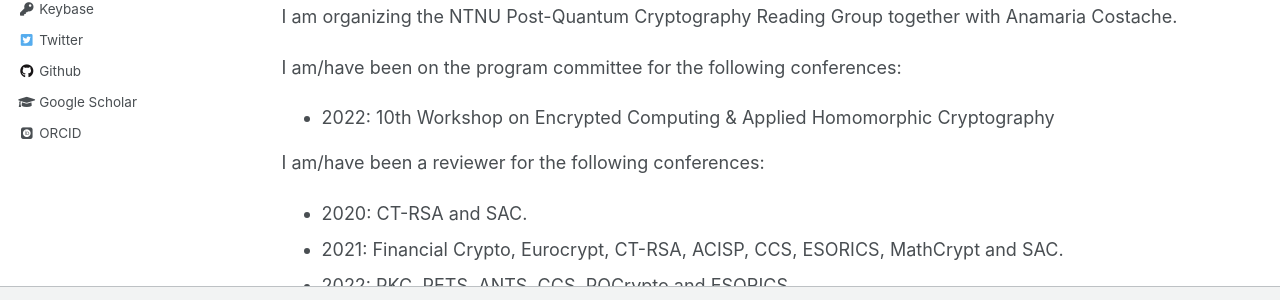
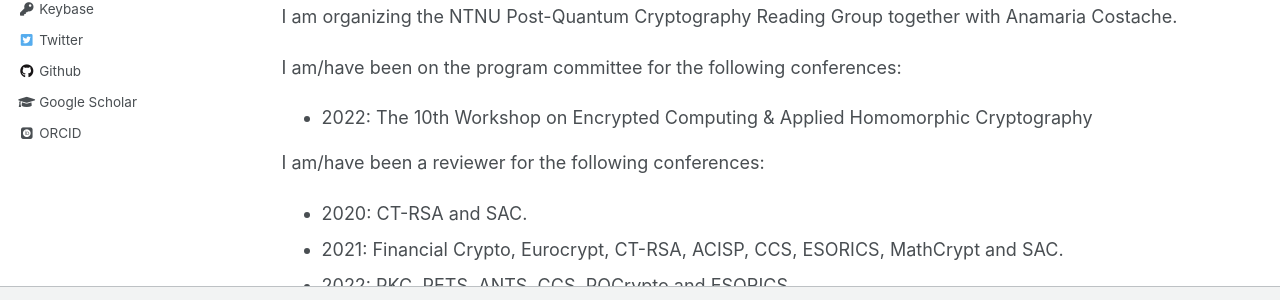
Before and after one commit to tjesi/tjesi.github.io, a Jekyll site: the page built from _pages/academic.md, in a window 1280 px wide and 900 px high, scrolled down 1131 px. Shown: the part 385-685 px from the top of the window. Built offline with Jekyll 4.4.1, drawn with Linux system fonts in a browser that asks for light colours; some web fonts are replaced.

Commit message:
Update academic.md

```diff
--- a/_pages/academic.md
+++ b/_pages/academic.md
@@ -55,7 +55,7 @@ I organized the [Norwegian Crypto Seminar 2020](https://wiki.math.ntnu.no/nks/nk
 I am organizing the NTNU Post-Quantum Cryptography Reading Group together with Anamaria Costache.
 
 I am/have been on the program committee for the following conferences:
-- 2022: 10th Workshop on Encrypted Computing & Applied Homomorphic Cryptography
+- 2022: The 10th Workshop on Encrypted Computing & Applied Homomorphic Cryptography
 
  I am/have been a reviewer for the following conferences:
  - 2020: CT-RSA and SAC.
```
